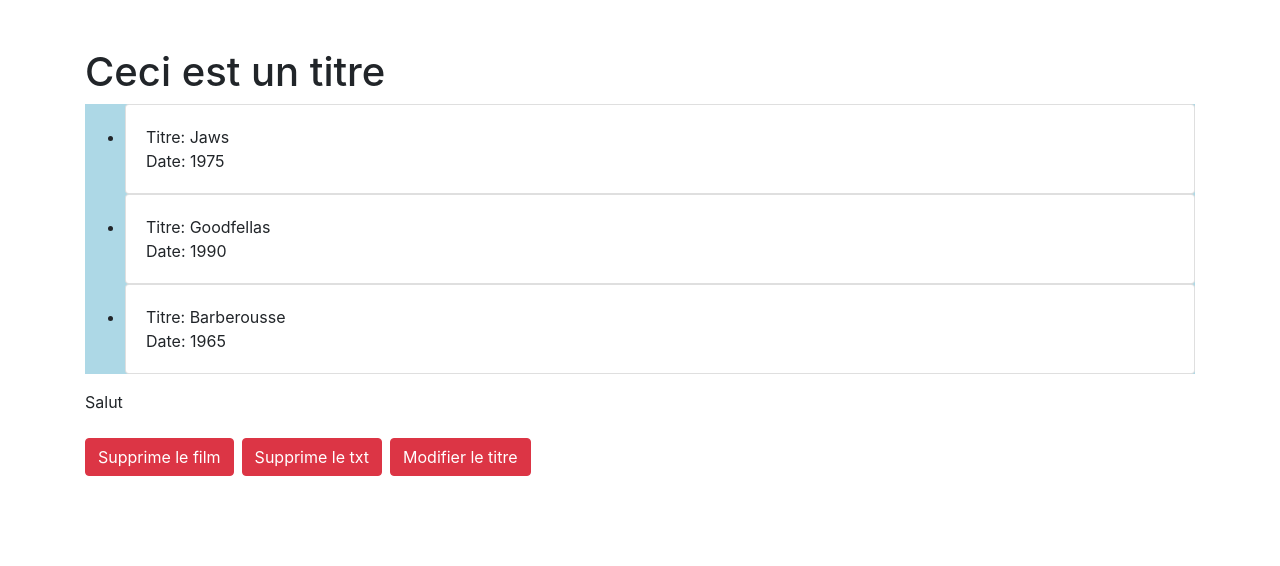
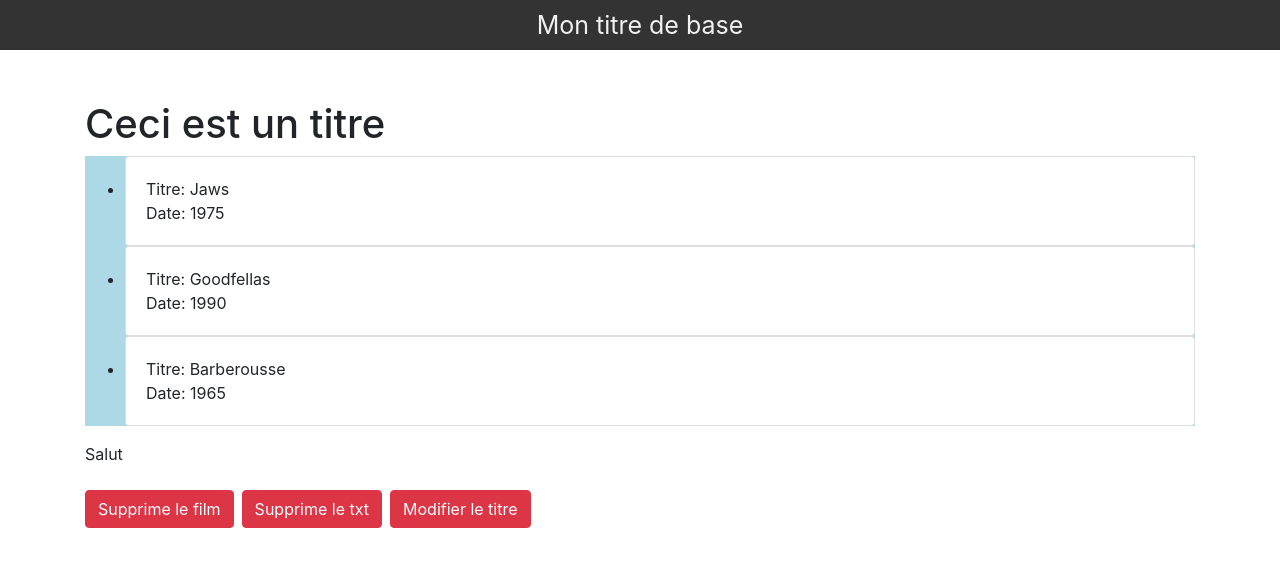
Before and after one commit to Sanjuron/vueJs, a Vue app in the folder project/: page / in a window 1280 px wide. Shown: the top 566 px of the page. Built offline with nearby package versions, Linux system fonts and the light colour scheme.

Commit message:
Event bus

```diff
--- a/project/src/App.vue
+++ b/project/src/App.vue
@@ -1,17 +1,20 @@
 <template>
   <div id="app">
     <contenu></contenu>
+    <header-top></header-top>
   </div>
 </template>
 
 <script>
 
 import Contenu from './components/Contenu.vue';
+import Header from './components/Header.vue';
 
 export default {
   name: 'App',
   components: {
     'contenu': Contenu,
+    'header-top': Header,
   }
 }
 </script>
--- a/project/src/components/Contenu.vue
+++ b/project/src/components/Contenu.vue
@@ -2,7 +2,7 @@
 <div class="container mt-5">
 
     <h1> {{title}} </h1>
-    <list v-bind:myArr="myArr" :txt="txt" v-on:changeTitle="changeTitle($event)"></list>
+    <list v-bind:myArr="myArr" :txt="txt" ></list>
 </div>
 
 </template>
@@ -25,9 +25,9 @@
             }
         },
         methods : {
-            changeTitle: function(newTitle){
-                this.title = newTitle;
-            }
+            // changeTitle: function(newTitle){
+            //     this.title = newTitle;
+            // }
         },
         components: {
             'list': List
@@ -35,4 +35,8 @@
     }
 </script>
 
-<style></style>
+<style>
+h1{
+    margin-top : 100px!important;
+}
+</style>
--- /dev/null
+++ b/project/src/components/Header.vue
@@ -0,0 +1,43 @@
+<template>
+
+    <div class="header-top">
+        <p>{{title}} </p>
+    </div>
+
+</template>
+
+<script>
+
+import {bus} from '../main';
+
+export default {
+    name: 'Header',
+    data(){
+        return {
+            title: "Mon titre de base"
+        }
+    },
+    created(){
+        bus.$on('changeTitle', (data) => {
+            this.title = data
+        })
+    }
+}
+
+</script>
+
+
+<style>
+    .header-top{
+        position: fixed;
+        top: 0;
+        height: 50px;
+        background: #333;
+        color: #f1f1f1;
+        width: 100%;
+        text-align: center;
+        line-height: 50px;
+        font-size: 25px;
+    }
+
+</style>
--- a/project/src/components/List.vue
+++ b/project/src/components/List.vue
@@ -23,6 +23,8 @@
 
 <script>
 
+import {bus} from '../main';
+
     export default {
         name: "List",
         data(){
@@ -38,7 +40,8 @@
             this.txt="";
             },
             changeTitle: function(){
-                this.$emit('changeTitle', "Mon nouveau titre") //emit sert à créer un événement personnalisé auquel le parent peut écouter
+                // this.$emit('changeTitle', "Mon nouveau titre") //emit sert à créer un événement personnalisé auquel le parent peut écouter
+                bus.$emit('changeTitle', "Titre changé avec le bus")
             }
         },
         //il faut recevoir les props
--- a/project/src/main.js
+++ b/project/src/main.js
@@ -3,6 +3,7 @@ import App from './App.vue'
 import 'bootstrap'
 import 'bootstrap/dist/css/bootstrap.min.css'
 
+export const bus = new Vue();
 
 Vue.config.productionTip = false
 
```
Also changed, not shown: 1 other file (tests, documents, lock files or other folders).
